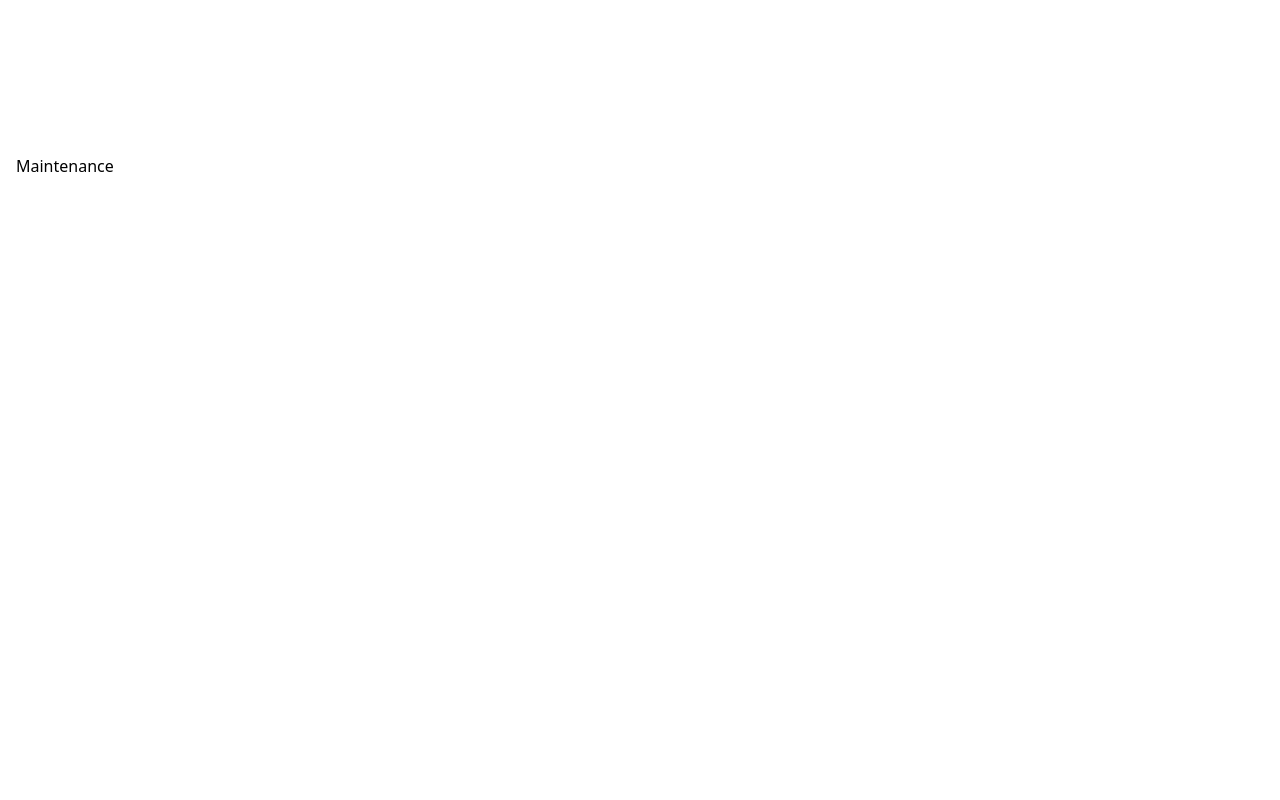
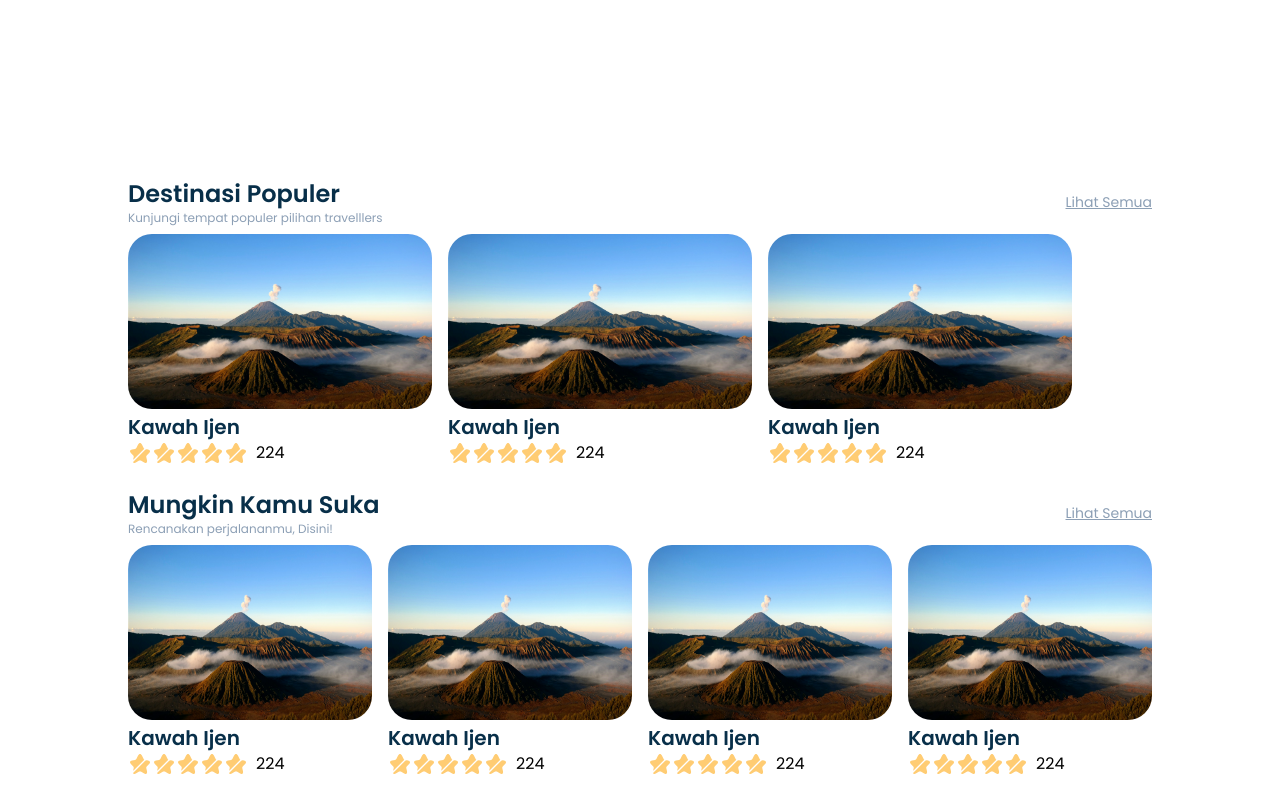
Before and after one commit to Sinduaditya/rusa, a React (Vite) app: page / in a window 1280 px wide. Shown: the part 1278-2078 px from the top of the page. Before the commit the page ends 1456 px from the top, so only its background shows below. Built offline with nearby package versions, Linux system fonts and the light colour scheme.

Commit message:
Garap bag. Destinasi Pop dan What Next - 95%

```diff
--- /dev/null
+++ b/src/components/PopDestiCard.jsx
@@ -0,0 +1,43 @@
+import Bromo from "../assets/gunung-bromo.jpg";
+import Star from "../assets/star-1.svg";
+// import ZeroLove from "../assets/heartko.svg";
+
+function PopDestiCard() {
+    return (
+        <>
+            {/* Card dari Destinasi Populer */}
+            <a href="">
+                <div className="inline-grid gap-1">
+                    {/* Start Gambar */}
+                    <div>
+                        <img
+                            className="w-[304px] h-[175px] rounded-3xl"
+                            src={Bromo}
+                            alt=""
+                        />
+                    </div>
+                    {/* end Gambar */}
+                    {/* Start Keterangan */}
+                    <div className="font-poppins">
+                        <h1 className="text-xl font-poppins font-semibold text-sky-950">
+                            Kawah Ijen
+                        </h1>
+                        <div className="flex gap-2">
+                            <div className="flex">
+                                <img src={Star} alt="" />
+                                <img src={Star} alt="" />
+                                <img src={Star} alt="" />
+                                <img src={Star} alt="" />
+                                <img src={Star} alt="" />
+                            </div>
+                            <p>224</p>
+                        </div>
+                    </div>
+                </div>
+            </a>
+            {/* End Card dari Destinasi Populer */}
+        </>
+    );
+}
+
+export default PopDestiCard;
--- a/src/components/PopularDestination.jsx
+++ b/src/components/PopularDestination.jsx
@@ -1,11 +1,39 @@
 import Hero from "../assets/hero.jpg";
 import Star from "../assets/fullstar.svg";
 import ZeroLove from "../assets/heartko.svg";
+import PopDestiCard from "./PopDestiCard";
 
-function PopularDestination(){
+function PopularDestination() {
     return (
-
-        <h1>Maintenance</h1>
+        <>
+            {/* Destinasi Populer - Start */}
+            <div className="grid gap-2 font-poppins max-w-screen-lg mx-auto my-6">
+                {/* Destinasi Populer - Bagian Atas (Tulisan dan link "Lihat Semua") */}
+                <div className="flex w-full justify-between">
+                    <div className="">
+                        <h1 className="text-sky-950 font-semibold text-2xl">
+                            Destinasi Populer
+                        </h1>
+                        <p className="text-xs text-secondary">
+                            Kunjungi tempat populer pilihan travelllers
+                        </p>
+                    </div>
+                    <div className="flex flex-wrap place-self-center">
+                        <a href="" className="underline text-sm text-secondary">
+                            Lihat Semua
+                        </a>
+                    </div>
+                </div>
+                {/* Destinasi Populer - End of Bagian Atas (Tulisan dan link "Lihat Semua") */}
+                {/* Destinasi Populer - Bagian Card */}
+                <div className="flex gap-4">
+                    <PopDestiCard />
+                    <PopDestiCard />
+                    <PopDestiCard />
+                </div>
+            </div>
+            {/* Destinasi Populer - End */}
+        </>
     );
 }
 
--- /dev/null
+++ b/src/components/WhatsNext.jsx
@@ -0,0 +1,38 @@
+import WhatsNextCard from "./WhatsNextCard";
+
+function WhatsNext(params) {
+    return (
+        <>
+            {/* Mungkin Kamu Suka - Start */}
+            <div className="grid gap-2 font-poppins max-w-screen-lg mx-auto my-6">
+                {/* Mungkin Kamu Suka - Bagian Atas (Tulisan dan link "Lihat Semua") */}
+                <div className="flex w-full justify-between">
+                    <div className="">
+                        <h1 className="text-sky-950 font-semibold text-2xl">
+                            Mungkin Kamu Suka
+                        </h1>
+                        <p className="text-xs text-secondary">
+                            Rencanakan perjalananmu, Disini!
+                        </p>
+                    </div>
+                    <div className="flex flex-wrap place-self-center">
+                        <a href="" className="underline text-sm text-secondary">
+                            Lihat Semua
+                        </a>
+                    </div>
+                </div>
+                {/* Mungkin Kamu Suka - End of Bagian Atas (Tulisan dan link "Lihat Semua") */}
+                {/* Mungkin Kamu Suka - Bagian Card */}
+                <div className=" w-full flex gap-4">
+                    <WhatsNextCard />
+                    <WhatsNextCard />
+                    <WhatsNextCard />
+                    <WhatsNextCard />
+                </div>
+            </div>
+            {/* Mungkin Kamu Suka - End */}
+        </>
+    );
+}
+
+export default WhatsNext;
--- /dev/null
+++ b/src/components/WhatsNextCard.jsx
@@ -0,0 +1,43 @@
+import Bromo from "../assets/gunung-bromo.jpg";
+import Star from "../assets/star-1.svg";
+// import ZeroLove from "../assets/heartko.svg";
+
+function PopDestiCard() {
+    return (
+        <>
+            {/* Card dari Destinasi Populer */}
+            <a href="">
+                <div className="inline-grid gap-1">
+                    {/* Start Gambar */}
+                    <div>
+                        <img
+                            className="w-[250px] h-[175px] rounded-3xl"
+                            src={Bromo}
+                            alt=""
+                        />
+                    </div>
+                    {/* end Gambar */}
+                    {/* Start Keterangan */}
+                    <div className="font-poppins">
+                        <h1 className="text-xl font-poppins font-semibold text-sky-950">
+                            Kawah Ijen
+                        </h1>
+                        <div className="flex gap-2">
+                            <div className="flex">
+                                <img src={Star} alt="" />
+                                <img src={Star} alt="" />
+                                <img src={Star} alt="" />
+                                <img src={Star} alt="" />
+                                <img src={Star} alt="" />
+                            </div>
+                            <p>224</p>
+                        </div>
+                    </div>
+                </div>
+            </a>
+            {/* End Card dari Destinasi Populer */}
+        </>
+    );
+}
+
+export default PopDestiCard;
--- a/src/pages/Home.jsx
+++ b/src/pages/Home.jsx
@@ -1,20 +1,24 @@
 import HeroCarousel from "../components/HeroCarousel.jsx";
 import HeroSection from "../components/HeroSection.jsx";
 import PopularDestination from "../components/PopularDestination.jsx";
+import WhatsNext from "../components/WhatsNext.jsx";
 
 const Home = () => {
     return (
         <>
-            <div className="mx-auto max-w-screen-xl px-4 font-poppin ">
+            <div className="mx-auto max-w-screen-xl px-4 font-poppin">
                 {/*header*/}
-                <HeroSection/>
+                <HeroSection />
                 {/*End header*/}
                 {/* Explore*/}
-                <HeroCarousel/>
+                <HeroCarousel />
                 {/*Explore.jsx */}
                 {/*Destination Popular*/}
-                <PopularDestination/>
+                <PopularDestination />
                 {/*End Destination Popular*/}
+                {/* WhatsNExt */}
+                <WhatsNext />
+                {/* End Ehats */}
             </div>
         </>
     );
--- a/tailwind.config.js
+++ b/tailwind.config.js
@@ -1,32 +1,28 @@
 /** @type {import('tailwindcss').Config} */
 export default {
-  content: [
-    "./index.html",
-    "./src/**/*.{js,ts,jsx,tsx}",
-  ],
-  plugins: [require('daisyui')],
+    content: ["./index.html", "./src/**/*.{js,ts,jsx,tsx}"],
+    plugins: [require("daisyui")],
     daisyui: {
         themes: [
             {
                 mytheme: {
-          primary: '#2289FF',
-          midnight: '#304862',
-          secondary: '#8C9FB5',
-          bluelight: '#E6F1FF',
-          white: '#F8F9FD',
-          darkgreen: '#14A7A0',
-          greenlight: '#57CBB9',
-          orange: '#FFCC73',
-          orangelight: '#FFEAC5'
+                    primary: "#00B5EF",
+                    midnight: "#304862",
+                    secondary: "#8C9FB5",
+                    bluelight: "#E6F1FF",
+                    white: "#F8F9FD",
+                    darkgreen: "#14A7A0",
+                    greenlight: "#57CBB9",
+                    orange: "#FFCC73",
+                    orangelight: "#FFEAC5",
                 },
             },
         ],
     },
     theme: {
-    fontFamily:{
-      poppins: [ "Poppins", "sans-serif" ],
-      cabin: ["Cabin", "sans-serif"]
+        fontFamily: {
+            poppins: ["Poppins", "sans-serif"],
+            cabin: ["Cabin", "sans-serif"],
         },
-
     },
-}
+};
```
Also changed, not shown: src/assets/star-1.svg (added). Lines whose indentation alone changed are shown as unchanged.
